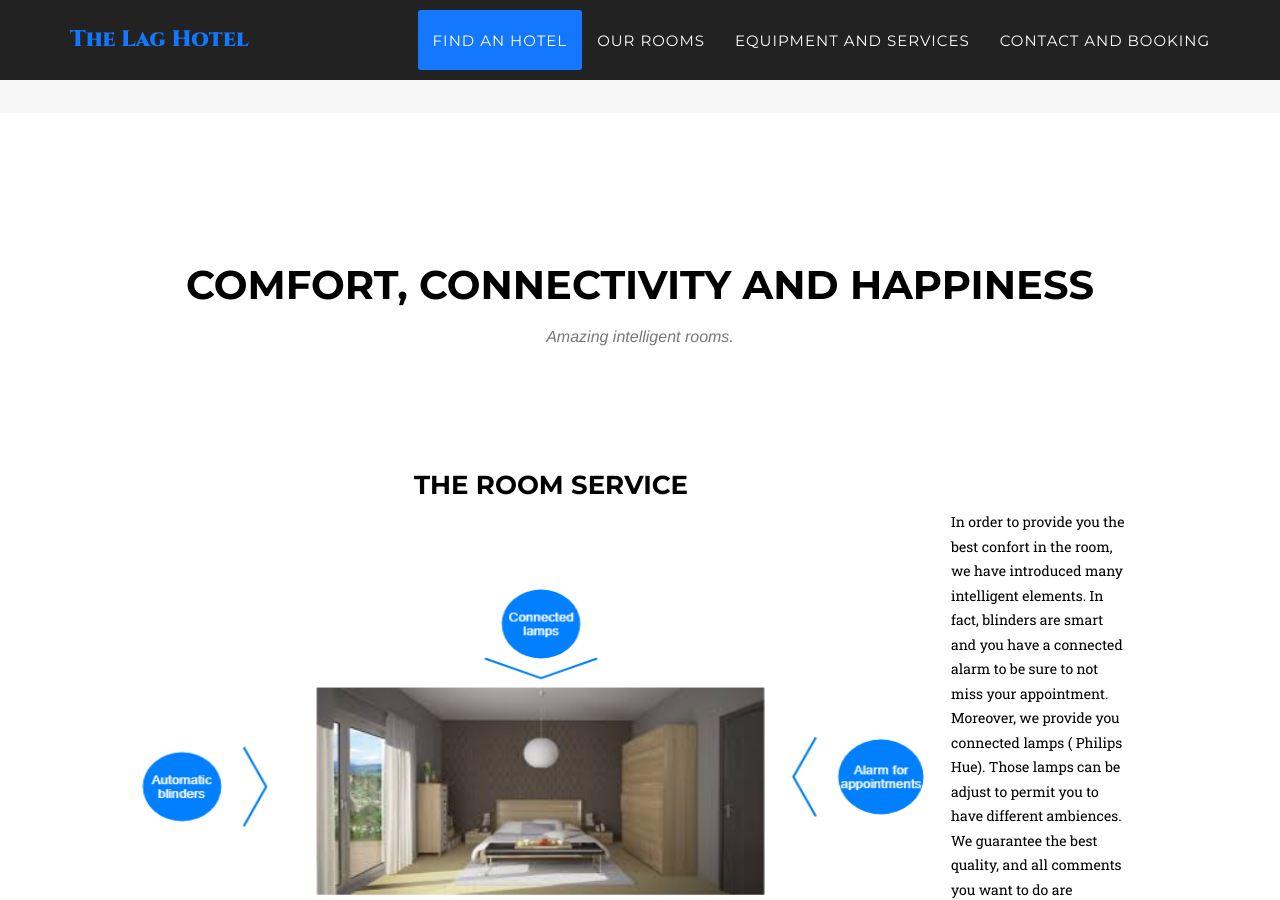
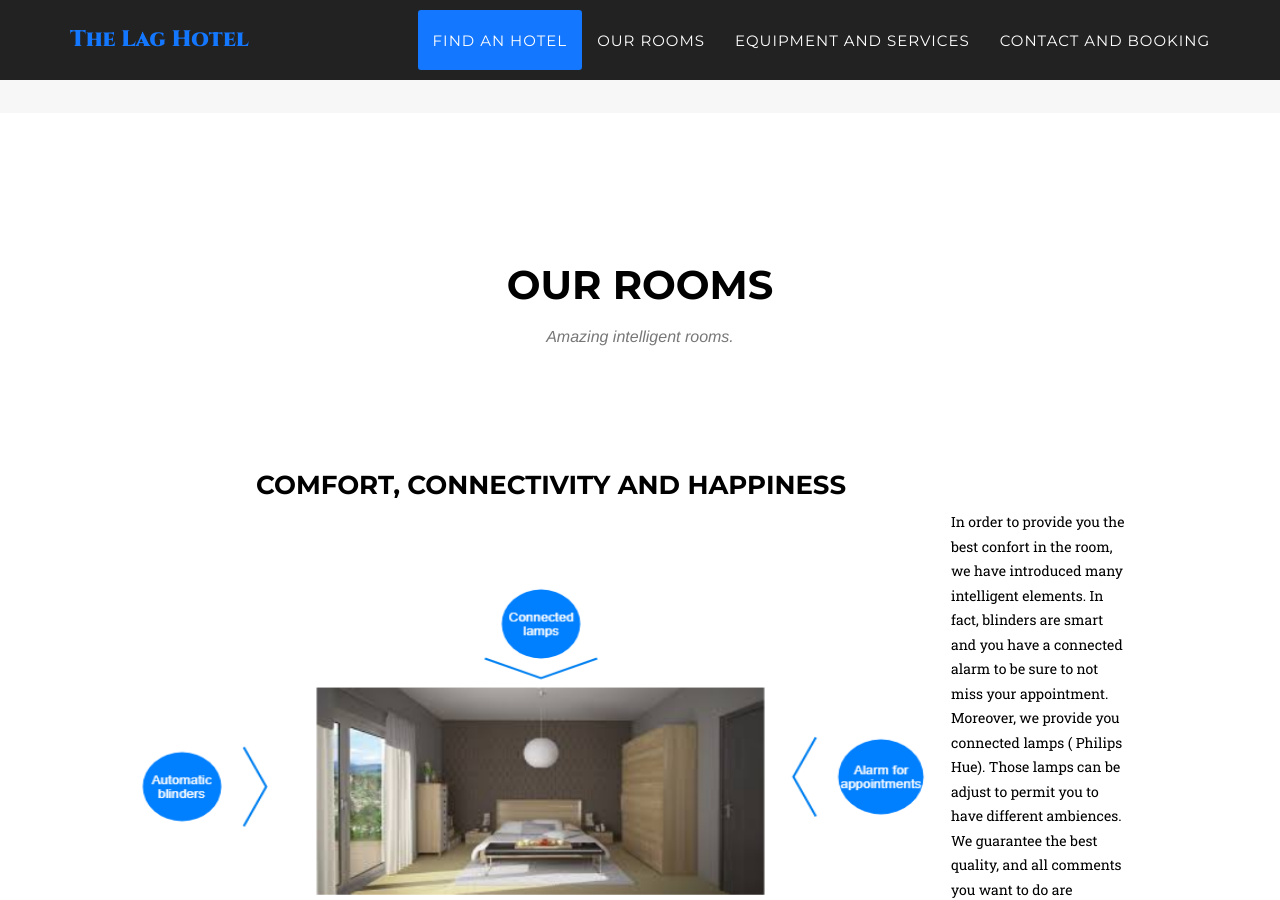
Before and after one commit to VincentGautier/Hotel-web-site, a Jekyll site: the page built from index.html, in a window 1280 px wide and 900 px high, scrolled down 1554 px. Built offline with Jekyll 4.4.1, drawn with Linux system fonts in a browser that asks for light colours; some web fonts are replaced.

Commit message:
Update our_rooms.html

```diff
--- a/_includes/our_rooms.html
+++ b/_includes/our_rooms.html
@@ -3,7 +3,7 @@
     <div class="container">
         <div class="row">
             <div class="col-lg-12 text-center">
-                <h2 class="section-heading">Comfort, connectivity and happiness</h2>
+                <h2 class="section-heading">Our rooms</h2>
                 <h3 class="section-subheading text-muted">Amazing intelligent rooms.</h3>
             </div>
         </div>
@@ -11,7 +11,7 @@
 <div id="col_1">
 <div id="corps_rooms">
 	<div class="row text-center">
-            <h3>The Room Service</h3>
+            <h3>Comfort, connectivity and happiness</h3>
 	</div>
         <div class="bloc_rooms">
             <img src="img/room.png" width="820" height="800" align="center" alt=""/>
```
